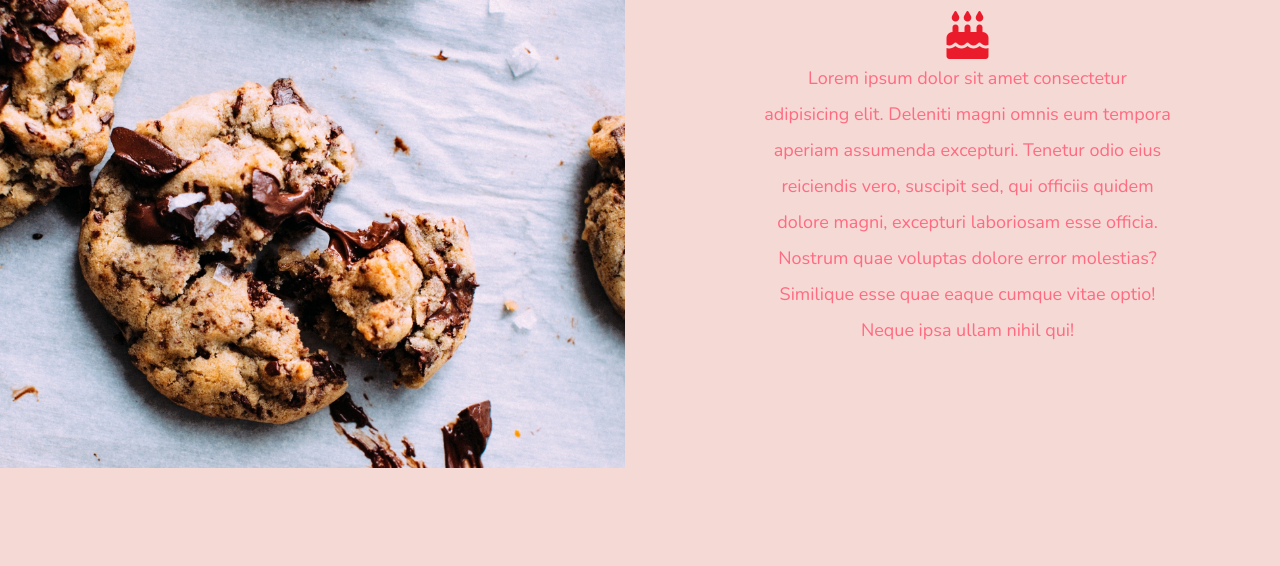
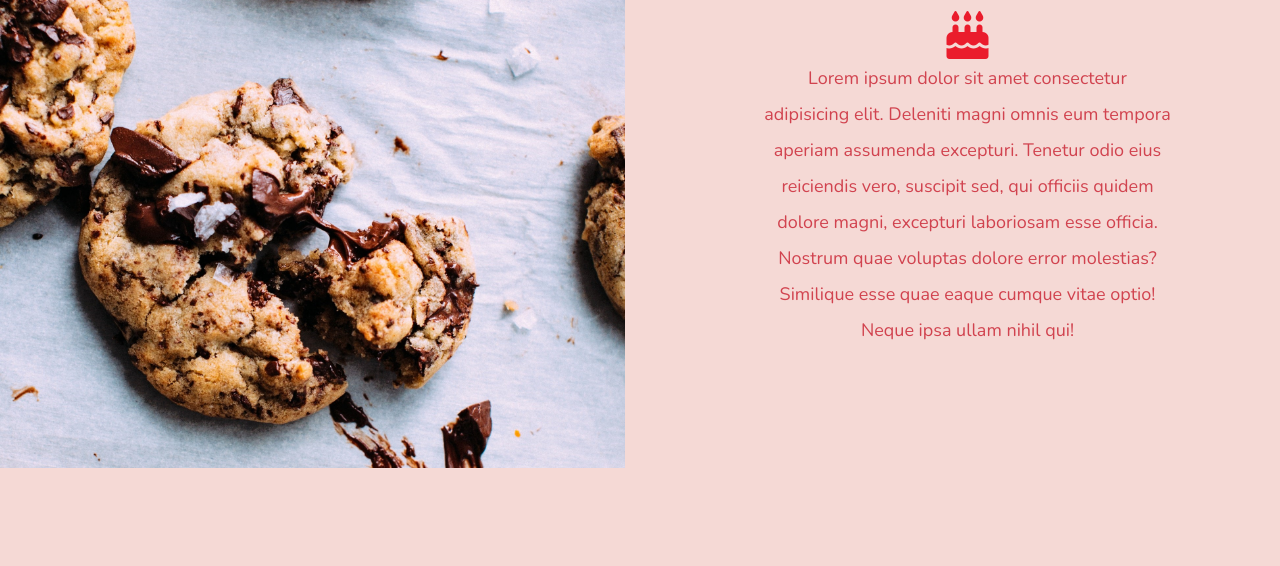
Before and after one commit to paulklein22/kasey-bakes, a plain HTML site: page index.html in a window 1280 px wide. Shown: the part 882-1448 px from the top of the page. Drawn offline with nearby package versions, Linux system fonts and the light colour scheme.

Commit message:
Adjusted paragraph color

```diff
--- a/style.css
+++ b/style.css
@@ -10,7 +10,7 @@ body {
 }
 
 .info p {
-  color: #ff6b81;
+  color: #d1434f;
   line-height: 2;
   font-size: 1.125rem;
   font-weight: 100;
```
